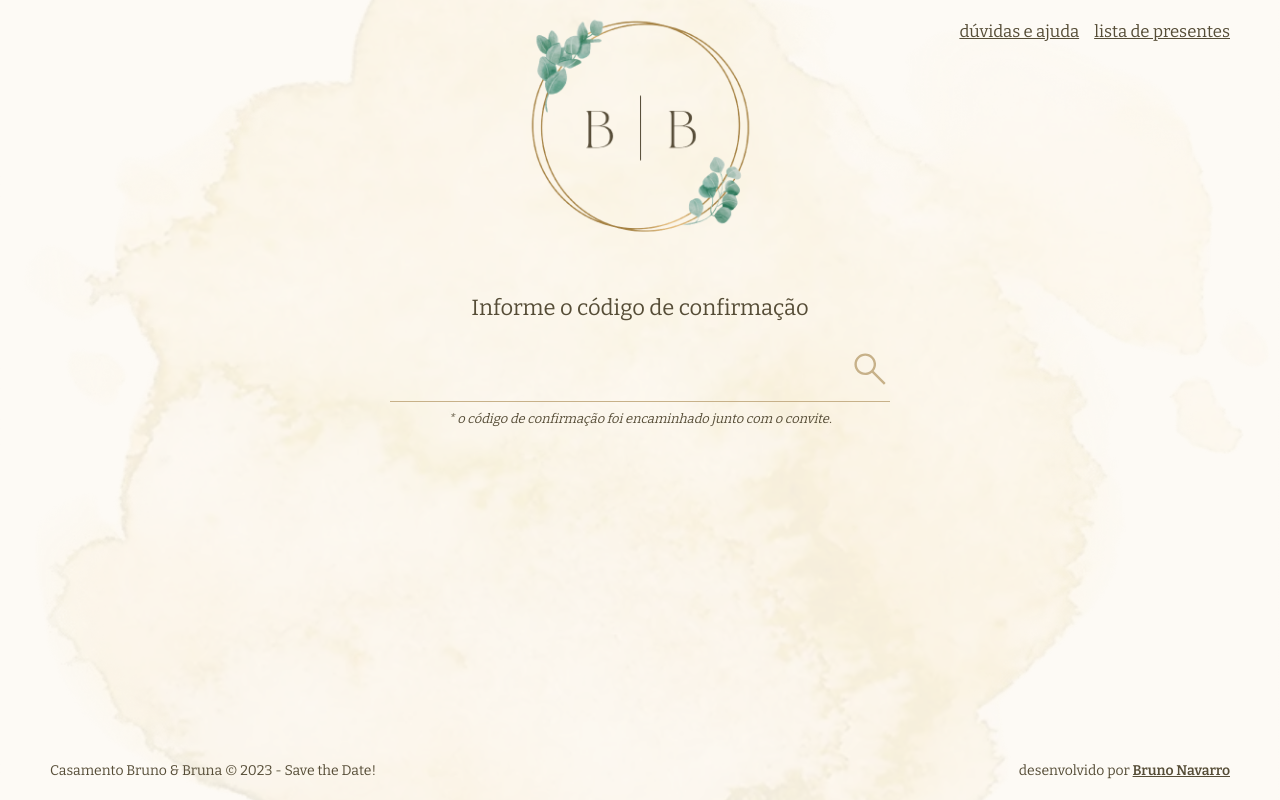
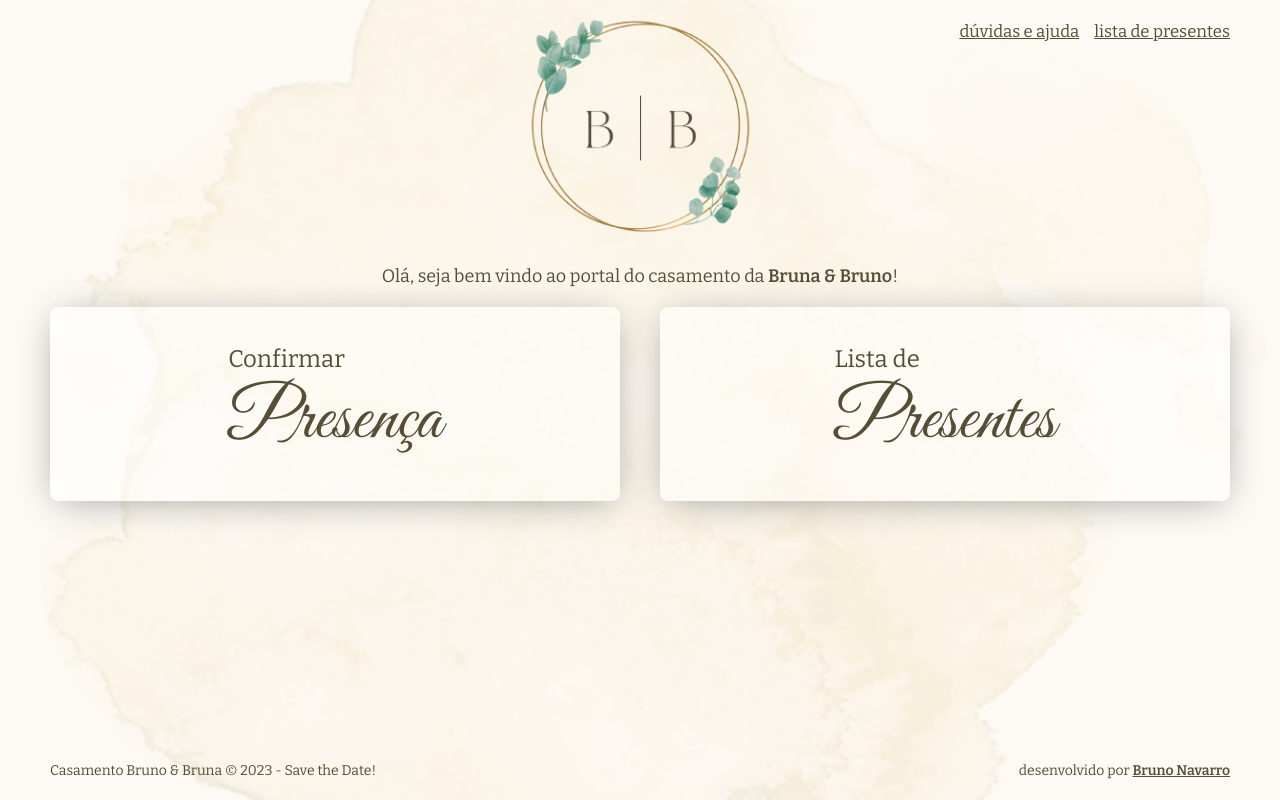
Before and after one commit to bnavarroo/o-casorio-dos-bs, a Next.js app: page / in a window 1280 px wide. Built offline with nearby package versions, Linux system fonts and the light colour scheme.

Commit message:
feat: home e lista de presentes

```diff
--- a/package.json
+++ b/package.json
@@ -10,6 +10,7 @@
   },
   "dependencies": {
     "@prisma/client": "4.4.0",
+    "copy-to-clipboard": "^3.3.3",
     "crypto-js": "^4.1.1",
     "iron-session": "^6.3.1",
     "next": "12.3.3",
--- /dev/null
+++ b/src/app/home/index.tsx
@@ -0,0 +1,28 @@
+import Link from 'next/link';
+import * as Styled from './styles';
+
+const Home: React.FC = () => (
+  <div>
+    <Styled.Title>
+      Olá, seja bem vindo ao portal do casamento da <b>Bruna & Bruno</b>!
+    </Styled.Title>
+    <Styled.OptionsWrapper as="ul">
+      <li>
+        <Link href="/search">
+          <Styled.ContentOption>
+            Confirmar <p>Presença</p>
+          </Styled.ContentOption>
+        </Link>
+      </li>
+      <li>
+        <Link href="/gifts">
+          <Styled.ContentOption>
+            Lista de <p>Presentes</p>
+          </Styled.ContentOption>
+        </Link>
+      </li>
+    </Styled.OptionsWrapper>
+  </div>
+);
+
+export default Home;
--- /dev/null
+++ b/src/app/home/styles.ts
@@ -0,0 +1,58 @@
+import styled, { css } from 'styled-components';
+import { FlexWrapper } from '@styles/ui/flex';
+
+export const Title = styled.h1`
+  font-size: 18px;
+  line-height: 22px;
+  text-align: center;
+  margin-bottom: 20px;
+`;
+
+export const OptionsWrapper = styled(FlexWrapper).attrs({
+  $direction: 'column',
+})`
+  gap: 25px;
+  min-width: 100%;
+
+  ${({ theme }) => css`
+    @media (min-width: ${theme.breakpoints.desktopSmall.min}) {
+      flex-direction: row;
+      gap: 40px;
+    }
+  `}
+
+  li {
+    display: flex;
+    justify-content: center;
+    flex: 1 1 0;
+    box-sizing: border-box;
+    background: rgba(255, 255, 255, 0.5);
+    border-radius: 8px;
+    padding: 40px;
+    box-shadow: 0px 5px 36px -8px #999;
+    font-size: 20px;
+
+    ${({ theme }) => css`
+      @media (min-width: ${theme.breakpoints.tablet.min}) {
+        font-size: 24px;
+      }
+    `}
+  }
+`;
+
+export const ContentOption = styled.a`
+  font-size: 1em;
+  transition: all 0.5s;
+  cursor: pointer;
+
+  &:hover {
+    transform: scale(1.1);
+  }
+
+  p {
+    font-family: 'Great Vibes', cursive;
+    font-size: 3em;
+    line-height: 80px;
+    margin-top: 10px;
+  }
+`;
--- a/src/pages/index.tsx
+++ b/src/pages/index.tsx
@@ -1,8 +1,11 @@
-import type { GetServerSideProps } from 'next';
-import { getSSRProps } from '@app/search/helpers';
-import Search from './search';
+import type { NextPage } from 'next';
+import MainTemplate from '@templates/main';
+import Home from '@app/home';
 
-export default Search;
+const HomePage: NextPage = () => (
+  <MainTemplate>
+    <Home />
+  </MainTemplate>
+);
 
-export const getServerSideProps: GetServerSideProps = async (ctx) =>
-  getSSRProps(ctx);
+export default HomePage;
--- a/src/shared/components/header/styles.ts
+++ b/src/shared/components/header/styles.ts
@@ -20,26 +20,26 @@ export const Wrapper = styled(FlexCentralized).attrs({ $direction: 'column' })`
 export const LinkContainer = styled.div`
   position: relative;
   align-self: center;
-  margin-top: 10px;
-  margin-bottom: 10px;
 
   ${({ theme }) => css`
     @media (min-width: ${theme.breakpoints.desktopSmall.min}) {
       align-self: flex-end;
-      margin-top: 0px;
-      margin-bottom: 0px;
     }
   `}
 `;
 
 export const LinkWrapper = styled(FlexWrapper)`
   gap: 15px;
+  padding-top: 20px;
+  padding-bottom: 10px;
 
   ${({ theme }) => css`
     @media (min-width: ${theme.breakpoints.desktopSmall.min}) {
       position: absolute;
       top: 12px;
       right: 0;
+      padding-top: 0px;
+      padding-bottom: 0px;
     }
   `}
 
--- a/src/styles/theme/index.ts
+++ b/src/styles/theme/index.ts
@@ -24,7 +24,7 @@ const Theme: Readonly<ITheme> = {
   header: {
     height: {
       desktop: '265px',
-      mobile: '235px',
+      mobile: '245px',
     },
   },
   footer: {
```
Also changed, not shown: src/app/gitfs/helpers.ts (added, +8 -0 lines), src/app/gitfs/index.tsx (+21 -9 lines), src/app/gitfs/styles.ts (+11 -1 lines), src/utilities/hooks/use-debounce/index.ts (added, +18 -0 lines), 1 other file (tests, documents, lock files or other folders).
